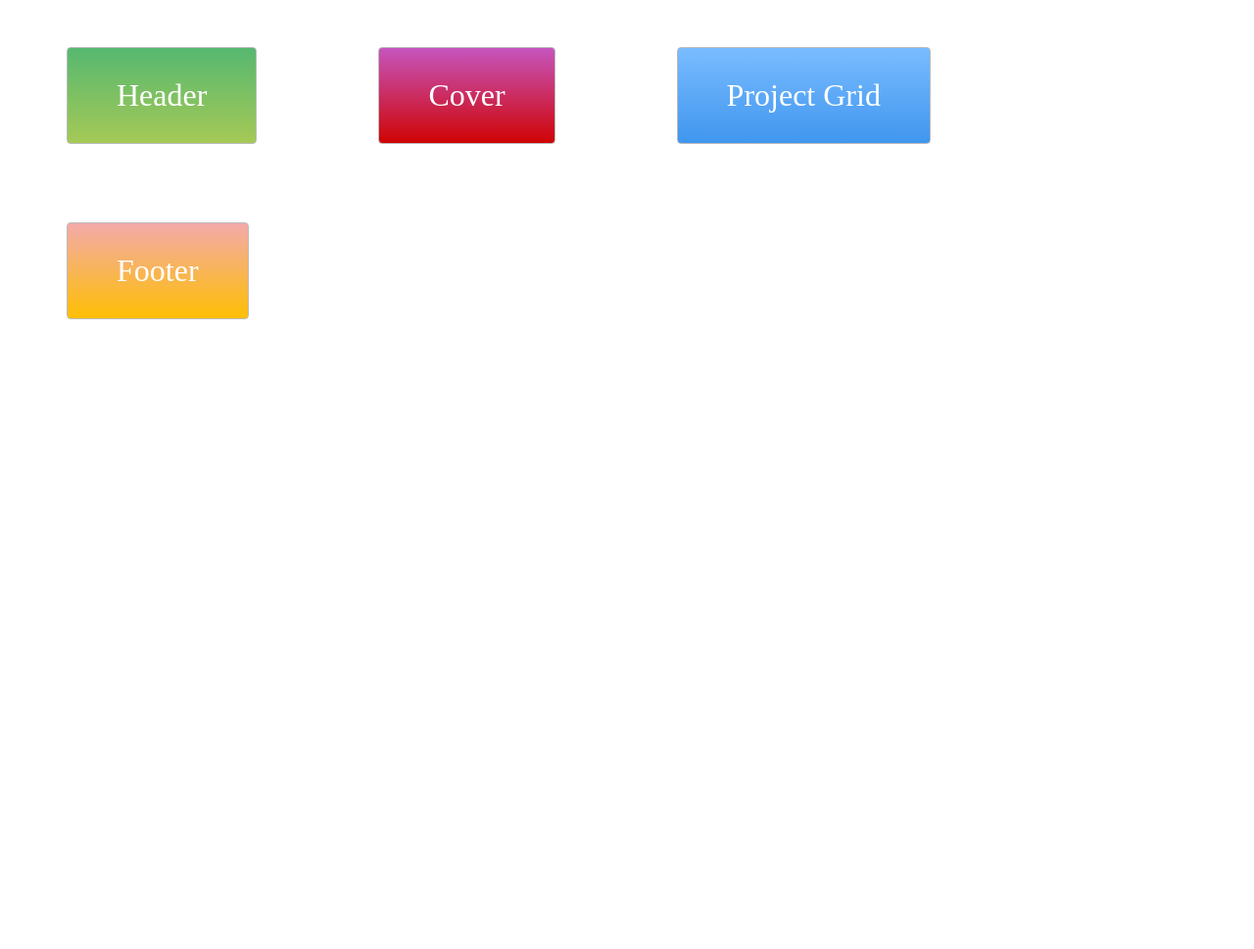
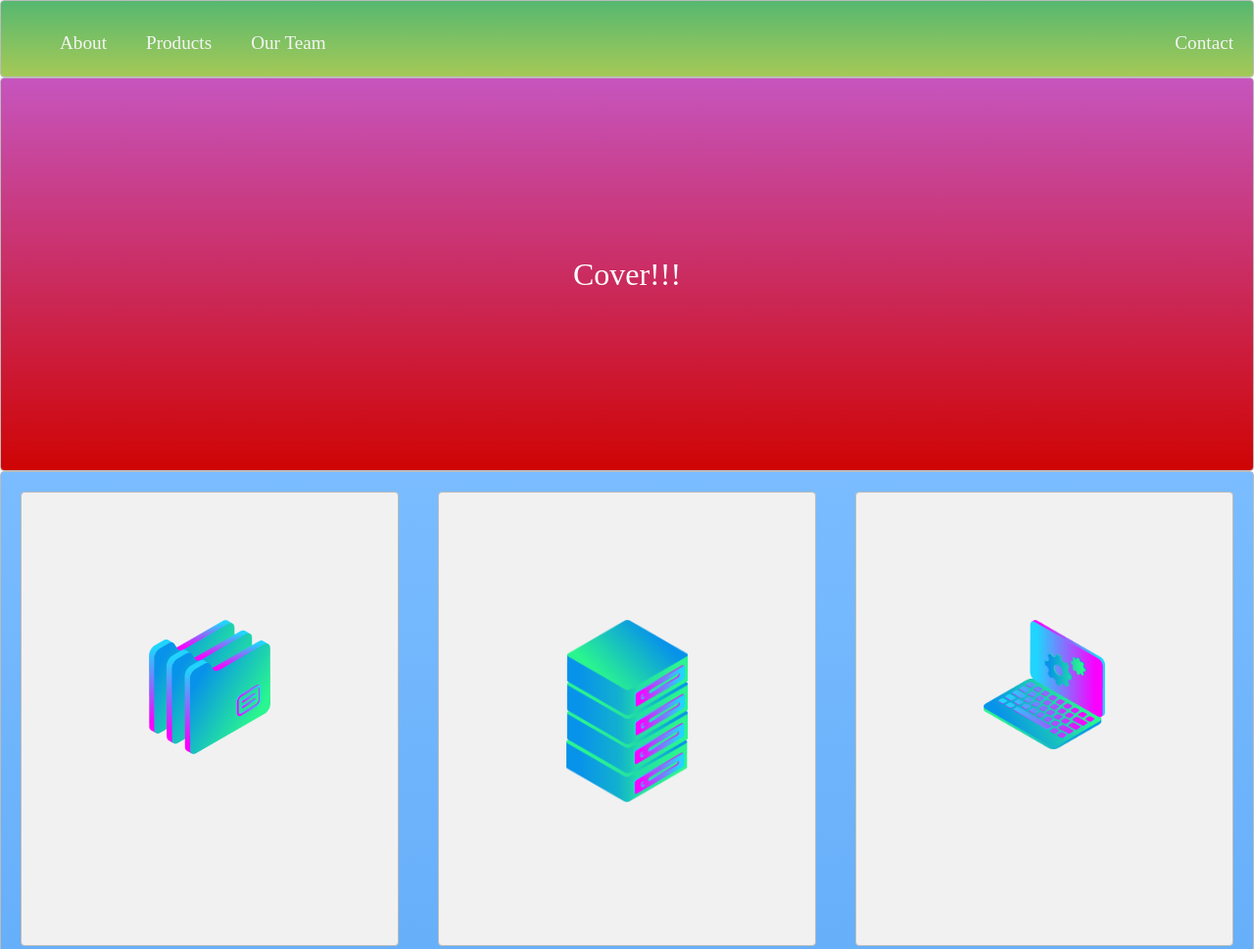
Before and after one commit to lvs-training/project-start, a plain HTML site: page index.html in a window 1280 px wide. Shown: the top 969 px of the page at 98% size. Before the commit the page ends 800 px from the top, so only its background shows below. Drawn offline with Linux system fonts and the light colour scheme.

Commit message:
last commit

```diff
--- a/index.html
+++ b/index.html
@@ -5,9 +5,27 @@
   <link rel="stylesheet" type="text/css" href="./style.css">
 </head>
 <body>
-  <div class="zone green">Header</div>
-  <div class="zone red">Cover</div>
-  <div class="zone blue">Project Grid</div>
-  <div class="zone yellow">Footer</div>
+  <header class="zone green">
+    <nav>
+      <ul class="nav-top">
+        <li><a href="#">About</a></li>
+        <li><a href="#">Products</a></li>
+        <li><a href="#">Our Team</a></li>
+        <li class="push"><a href="#">Contact</a></li>
+      </ul>
+    </nav>
+  </header>
+  <section class="container zone red">Cover!!!</section>
+  <section class="grid-wrapper zone blue">
+    <div class="box zone"><img src="./img/files_2.png"></div>
+    <div class="box zone"><img src="./img/server_2_2.png"></div>
+    <div class="box zone"><img src="./img/monitor_settings_2.png"></div>
+    <div class="box zone"><img src="./img/server_3.png"></div>
+    <div class="box zone"><img src="./img/data_storage_2_2.png"></div>
+    <div class="box zone"><img src="./img/monitor_coding_2.png"></div>
+    <div class="box zone"><img src="./img/desktop_analytics_2.png"></div>
+    <div class="box zone"><img src="./img/server_safe_2.png"></div>
+  </section>
+  <footer class="zone yellow">LVS</footer>
 </body>
 </html>
--- a/style.css
+++ b/style.css
@@ -1,8 +1,12 @@
+body {
+    margin: 0 auto;
+}
+
 .zone {
-    padding:30px 50px;
+    /* padding:30px 50px;
     margin:40px 60px;
     cursor:pointer;
-    display:inline-block;
+    display:inline-block; */
     color:#FFF;
     font-size:2em;
     border-radius:4px;
@@ -69,3 +73,55 @@
     background: -ms-linear-gradient(top, #7abcff 0%,#60abf8 44%,#4096ee 100%); /* IE10+ */
     background: linear-gradient(top, #7abcff 0%,#60abf8 44%,#4096ee 100%); /* W3C */
 }
+
+/* NAV */
+.nav-top {
+    display: flex;
+    list-style: none;
+    margin: 0;
+}
+
+.nav-top li {
+    padding: 20px;
+}
+
+.nav-top a {
+    font-size: 0.6em;
+    color: #F4F4F5;
+    text-decoration: none;
+}
+
+.nav-top .push {
+    margin-left: auto;
+}
+
+/* COVER */
+.container {
+    display: flex;
+    height: 50vh;
+    justify-content: center;
+    align-items: center;
+}
+
+/* GRID */
+.grid-wrapper {
+    display: grid;
+    grid-template-columns: repeat(auto-fill, minmax(350px, 1fr));
+}
+
+.grid-wrapper .box {
+    background-color: #F1F1F1;
+    padding: 130px;
+    margin: 20px;
+}
+
+.box > img {
+    width: 100%;
+}
+
+/* FOOTER */
+footer {
+    display: flex;
+    justify-content: center;
+    align-items: center;
+}
```
Also changed, not shown: 2 other files.
